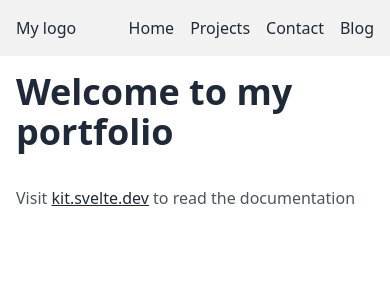
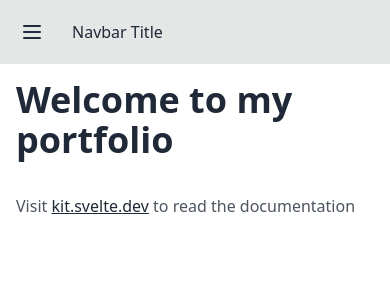
Before and after one commit to aljaz-zupan/portfolio, a SvelteKit app: page / in a window 390 px wide. Shown: the top 300 px of the page. Built offline with nearby package versions, Linux system fonts and the light colour scheme.

Commit message:
daisy ui navbar

```diff
--- a/src/routes/+layout.svelte
+++ b/src/routes/+layout.svelte
@@ -3,11 +3,49 @@
 	import Navbar from '$lib/menu/Navbar.svelte';
 </script>
 
-<Navbar />
+<!-- <Navbar /> -->
 
-<div class="prose md:mx-auto md:max-w-3xl px-4 md:px-0 py-4">
-	<slot />
+<div class="drawer">
+	<input id="my-drawer-3" type="checkbox" class="drawer-toggle" />
+	<div class="drawer-content flex flex-col">
+		<!-- Navbar -->
+		<div class="w-full navbar bg-base-300">
+			<div class="flex-none lg:hidden">
+				<label for="my-drawer-3" class="btn btn-square btn-ghost">
+					<svg
+						xmlns="http://www.w3.org/2000/svg"
+						fill="none"
+						viewBox="0 0 24 24"
+						class="inline-block w-6 h-6 stroke-current"
+						><path
+							stroke-linecap="round"
+							stroke-linejoin="round"
+							stroke-width="2"
+							d="M4 6h16M4 12h16M4 18h16"
+						/></svg
+					>
+				</label>
+			</div>
+			<div class="flex-1 px-2 mx-2">Navbar Title</div>
+			<div class="flex-none hidden lg:block">
+				<ul class="menu menu-horizontal">
+					<!-- Navbar menu content here -->
+					<li><a>Navbar Item 1</a></li>
+					<li><a>Navbar Item 2</a></li>
+				</ul>
+			</div>
+		</div>
+		<!-- Page content here -->
+		<div class="prose md:mx-auto md:max-w-3xl px-4 md:px-0 py-4">
+			<slot />
+		</div>
+	</div>
+	<div class="drawer-side">
+		<label for="my-drawer-3" class="drawer-overlay w-full" />
+		<ul class="menu p-4 w-[80%] max-w-sm sm:w-80 bg-base-100">
+			<!-- Sidebar content here -->
+			<li><a>Sidebar Item 1</a></li>
+			<li><a>Sidebar Item 2</a></li>
+		</ul>
+	</div>
 </div>
-
-<style>
-</style>
```
